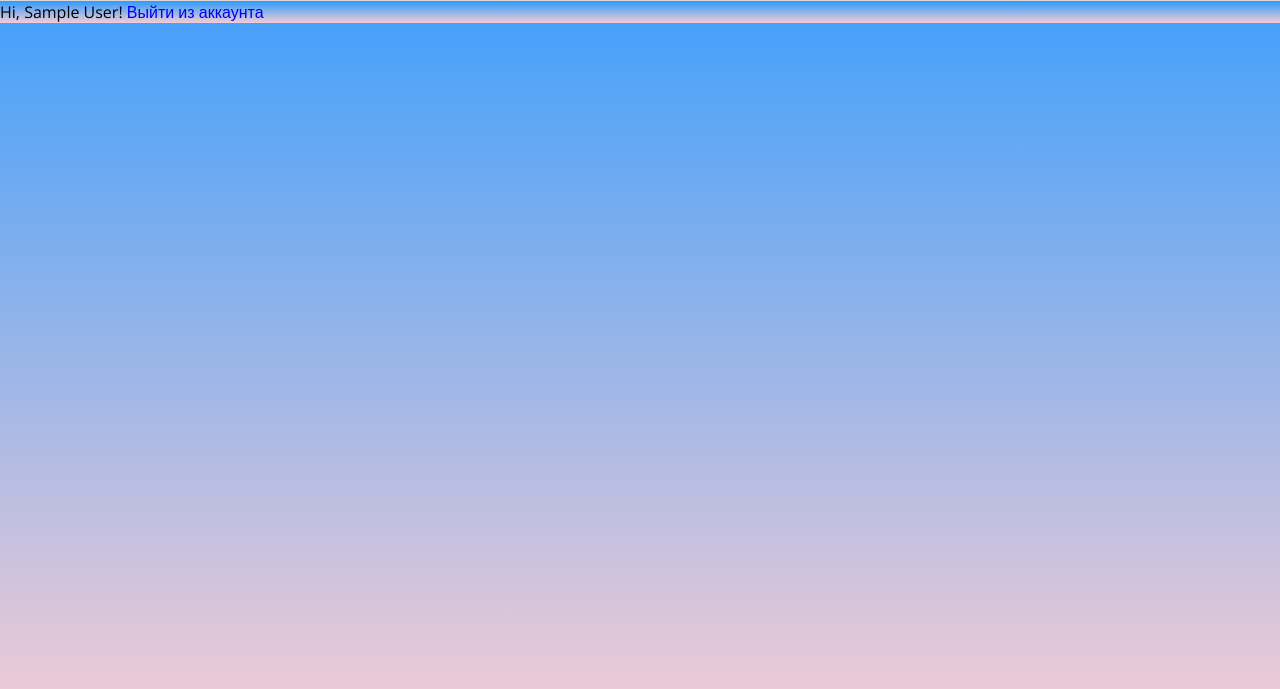
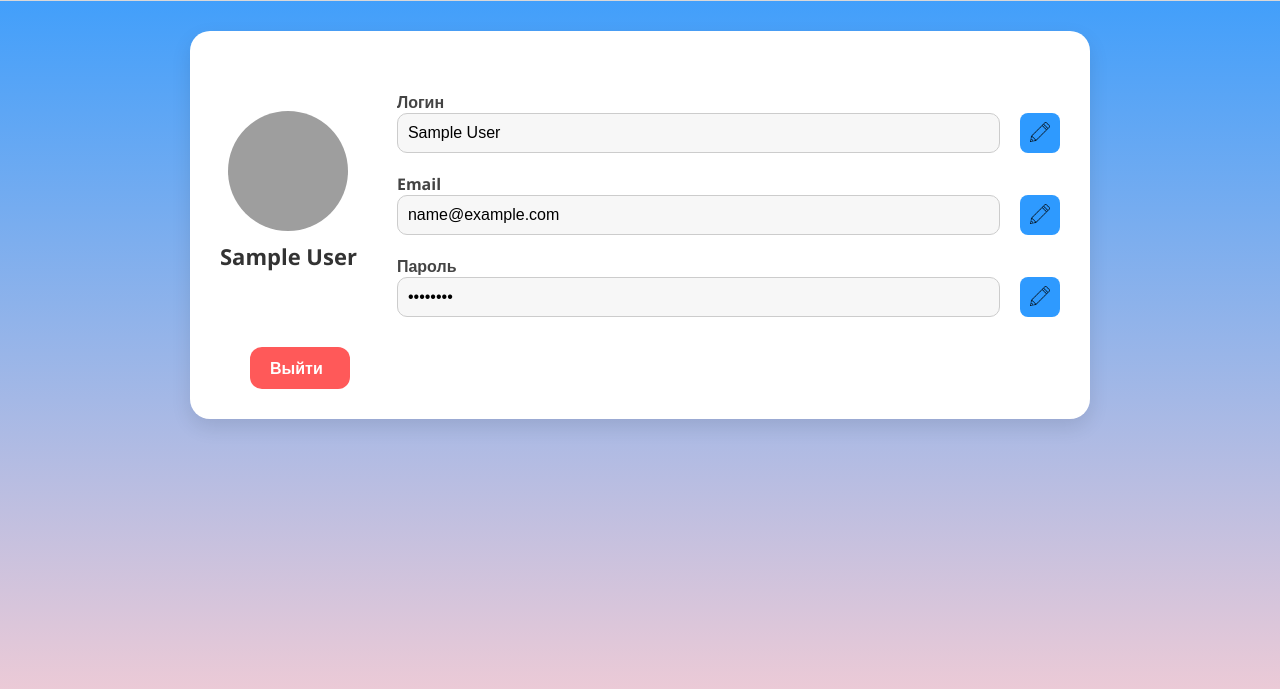
Before and after one commit to NonsmeNo/EdicationPlatform, a Flask app: page /profile in a window 1280 px wide. Shown: the part 80-769 px from the top of the page. Run offline with Flask 3, Linux system fonts and the light colour scheme; the visitor is signed in with stand-in values (Sample User, id 1); some libraries are stand-ins or nearby versions; grey boxes are pictures that could not be loaded.

Commit message:
Changed profile html+css

```diff
--- a/app.py
+++ b/app.py
@@ -1,8 +1,10 @@
-from flask import Flask, render_template, request, redirect, url_for
+import os
+from flask import Flask, render_template, request, redirect, url_for, jsonify
 from flask_sqlalchemy import SQLAlchemy
 from flask_login import LoginManager, login_user, logout_user, current_user, login_required
 from werkzeug.security import generate_password_hash, check_password_hash
 from email_validator import validate_email, EmailNotValidError
+from werkzeug.utils import secure_filename
 
 from config import Config
 from models import db, Users, Themes, Tasks, Templates, SavedTasks
@@ -118,7 +120,7 @@ def register():
 
         # запись информации о новом пользователе в бд
         hash = generate_password_hash(password)
-        new_user = Users(name=name, email=email, password=hash)
+        new_user = Users(name=name, email=email, password=hash, img='img/profile.png')
         db.session.add(new_user)
         db.session.commit()
 
@@ -136,6 +138,52 @@ def logout():
     logout_user()
     return redirect(url_for('index'))
 
+
+# Профиль
+
+# Изменение фотографии
+ALLOWED_EXTENSIONS = {'png', 'jpg', 'jpeg', 'gif'}
+def allowed_file(filename):
+    return '.' in filename and filename.rsplit('.', 1)[1].lower() in ALLOWED_EXTENSIONS
+
+@app.route('/upload_avatar', methods=['POST'])
+@login_required
+def upload_avatar():
+    file = request.files.get('avatar')
+    if not file or not allowed_file(file.filename):
+        return jsonify({'message': 'Файл не получен или формат не поддерживается'}), 400
+
+    ext = file.filename.rsplit('.', 1)[1].lower()
+    filename = secure_filename(f"user_{current_user.id}.{ext}")
+    path = os.path.join('static', 'img/users', filename)
+    file.save(path)
+
+    current_user.img = f"img/users/{filename}"
+    db.session.commit()
+
+    return jsonify({'message': 'Фото обновлено', 'filename': current_user.img})
+
+# Изменение имени/email/пароля
+@app.route('/update_profile_field', methods=['POST'])
+@login_required
+def update_profile_field():
+    data = request.get_json()
+    field = data.get('field')
+    value = data.get('value')
+
+    if field == 'логин':
+        current_user.name = value
+    elif field == 'email':
+        current_user.email = value
+    elif field == 'пароль':
+        # хеширование пароля
+        from werkzeug.security import generate_password_hash
+        current_user.password = generate_password_hash(value)
+    else:
+        return jsonify({'status': 'error', 'message': 'Недопустимое поле'}), 400
+
+    db.session.commit()
+    return jsonify({'status': 'ok'})
 
 
 # Графический калькулятор
--- a/static/css/calculate.css
+++ b/static/css/calculate.css
@@ -1,12 +1,6 @@
 
-:root {
-    --blue: #2E9AFF;
-    --light-pink: #f3ccd5;
-}
 
 .content {
-    background-image: linear-gradient(var(--blue), var(--light-pink));
-    box-sizing: border-box;
     width: 100%;
     height: calc(100vh - 81px);
     display: flex;
--- a/static/css/profile.css
+++ b/static/css/profile.css
@@ -1,14 +1,172 @@
-:root {
-    --blue: #2E9AFF;
-    --light-pink: #f3ccd5;
+.profile-card-container {
+    display: flex;
+    justify-content: center;
 }
 
-body {
-    margin: 0;
-    padding: 0;
-    box-sizing: border-box;
+.profile-card-block {
+    box-shadow: 0 8px 20px rgba(0,0,0,0.1);
+    border-radius: 20px;
+    background-color: white;
+    margin: 30px 15px;
+
+
+    display: flex;
+    flex-direction: column;
+    padding: 30px;
+    width: 100%;
+    max-width: 900px;
 }
 
-.content {
-    background-image: linear-gradient(var(--blue), var(--light-pink));
+
+.profile-card {
+    border-radius: 20px;
+
+    display: flex;
+    flex-direction: column;
+    padding: 30px 0;
+    width: 100%;
 }
+
+
+
+
+/* Фото + имя */
+.profile-left {
+    margin-bottom: 30px;
+    display: flex;
+    flex-direction: column;
+    align-items: center;
+}
+
+.profile-img {
+    width: 120px;
+    height: 120px;
+    border-radius: 50%;
+    object-fit: cover;
+    margin-bottom: 10px;
+}
+
+.profile-img:hover {
+    transform: scale(1.1);
+    box-shadow: 0 0 15px rgba(0, 0, 0, 0.3);
+}
+
+.profile-name {
+    font-size: 22px;
+    margin-bottom: 10px;
+    color: #333;
+}
+
+
+
+
+
+/* Изменение данных */
+.profile-right {
+    display: flex;
+    flex-direction: column;
+    gap: 20px;
+}
+
+.input-group {
+    display: flex;
+    flex-direction: column;
+    justify-content: start;
+}
+
+.input-edit {
+    width: 100%;
+    display: flex;
+    flex-direction: row;
+    justify-content: space-between;
+}
+
+
+.input-group label {
+    font-weight: bold;
+    color: #444;
+}
+
+.input-group input {
+    width: 100%;
+    padding: 10px;
+    border: 1px solid #ccc;
+    border-radius: 10px;
+    font-size: 16px;
+    background-color: #f7f7f7;
+}
+
+.input-group input:focus {
+    outline: none;
+    border-color: var(--blue);
+    box-shadow: 0 0 15px rgba(123, 191, 255);
+}
+
+
+.edit-btn {
+    background: var(--blue);
+    color: white;
+    border: none;
+    padding: 8px 10px;
+    border-radius: 8px;
+    cursor: pointer;
+    font-size: 14px;
+
+    margin-left: 20px;
+}
+
+.input-edit img{
+    width: 20px;
+    height: auto;
+}
+
+.edit-btn:hover {
+    background-color: #2384e2;
+}
+
+
+
+
+
+/* Кнопка выйти */
+.logout-btn {
+    background-color: var(--header-active-color);
+    color: white;
+    padding: 10px 20px;
+    border-radius: 12px;
+    border: none;
+    text-decoration: none;
+    font-weight: bold;
+    transition: background-color 0.3s ease;
+    width: 100px;
+}
+
+.logout-btn:hover {
+    background-color: #e94e4e;
+}
+
+
+
+
+/* Адаптация десктоп */
+@media screen and (min-width: 1050px) {
+    .profile-card {
+        flex-direction: row;
+        gap: 40px;
+    }
+
+    .profile-left {
+        margin-top: 20px;
+    }
+
+    .profile-right {
+        flex: 2;
+        justify-content: center;
+    }
+
+    .logout-btn {
+        margin-left: 30px;
+    }
+
+
+}
--- /dev/null
+++ b/static/js/auth/profile.js
@@ -0,0 +1,95 @@
+document.addEventListener('DOMContentLoaded', () => {
+
+
+// Редактирование данных пользователя
+const editButtons = document.querySelectorAll('.edit-btn');
+
+
+editButtons.forEach(button => {
+    button.addEventListener('click', () => {
+        const input = button.previousElementSibling;
+        const label = button.closest('.input-group').querySelector('label').textContent.toLowerCase();
+        const icon = button.querySelector('img');
+
+        if (input.hasAttribute('readonly')) {
+            input.removeAttribute('readonly');
+            input.focus();
+
+            const val = input.value;
+            input.value = '';
+            input.value = val;
+
+            icon.src = '/static/img/check.png';
+            icon.alt = 'Сохранить';
+        } else {
+            const value = input.value;
+
+                if (value === '') {
+                input.focus();
+                return;
+            }
+
+
+            fetch('/update_profile_field', {
+                method: 'POST',
+                headers: {
+                    'Content-Type': 'application/json'
+                },
+                body: JSON.stringify({ field: label, value: value })
+            })
+            .then(res => res.json())
+            .then(data => {
+                if (data.status === 'ok') {
+                    input.setAttribute('readonly', true);
+
+
+                    icon.src = '/static/img/pencil.png';
+                    icon.alt = 'Редактировать';
+                }
+
+                if (label === 'логин') {
+                    const profileName = document.querySelector('.profile-name');
+                    if (profileName) profileName.textContent = value;
+                }
+            })
+            .catch(err => {
+                console.error('Ошибка запроса:', err);
+            });
+        }
+    });
+});
+
+
+
+
+
+// Изменение аватарки
+const profileImg = document.getElementById('profile-img');
+
+// Для смены фото создаем скрытый input
+const fileInput = document.createElement('input');
+fileInput.type = 'file';
+fileInput.accept = 'image/*';
+fileInput.style.display = 'none';
+
+fileInput.addEventListener('change', () => {
+    const file = fileInput.files[0];
+    if (!file) return;
+
+    profileImg.src = URL.createObjectURL(file);
+    const formData = new FormData();
+    formData.append('avatar', file);
+
+    fetch('/upload_avatar', {
+        method: 'POST',
+        body: formData
+    });
+});
+
+
+    document.body.appendChild(fileInput);
+
+    profileImg.addEventListener('click', () => {
+        fileInput.click();
+    });
+});
--- a/templates/login.html
+++ b/templates/login.html
@@ -14,7 +14,7 @@
 
 <div class="content">
     <div class="logo">
-        MathHelper
+        <a href="{{ url_for('index') }}">MathHelper</a>
     </div>
     <form action="/login" method="post" class="">
         <div class="form-title">
--- a/templates/profile.html
+++ b/templates/profile.html
@@ -1,17 +1,55 @@
 {% extends 'base.html' %}
-{% block title %}
-MathHelper - личный кабинет
-{% endblock %}
+{% block title %}MathHelper - Личный кабинет{% endblock %}
+
 {% block myhead %}
 <link rel="stylesheet" href="{{ url_for('static', filename='css/profile.css') }}">
-<script src="{{ url_for('static', filename='js/sloganSwitcher.js') }}"></script>
+<script src="{{ url_for('static', filename='js/auth/profile.js') }}"></script>
 {% endblock %}
 
 {% block body %}
 
-<div class="content">
-    Hi, {{ user.name }}!
-    <a href="/logout">Выйти из аккаунта</a>
+<div class="profile-card-container">
+    <div class="profile-card-block">
+        <div class="profile-card">
+            <div class="profile-left">
+                <img src="{{ url_for('static', filename=user.img) }}" alt="Profile Image" class="profile-img" id="profile-img" onclick="changeProfileImage()">
+                <h2 class="profile-name">{{ user.name }}</h2>
+            </div>
+            <div class="profile-right">
+                <div class="input-group">
+                    <label>Логин</label>
+                    <div class="input-edit">
+                        <input type="text" value="{{ user.name }}" readonly maxlength="30">
+                        <button class="edit-btn">
+                            <img src="{{ url_for('static', filename='img/pencil.png') }}" alt="Редактировать" class="edit-icon">
+                        </button>
+                    </div>
+                </div>
+
+                <div class="input-group">
+                    <label>Email</label>
+                    <div class="input-edit">
+                        <input type="email" value="{{ user.email }}" readonly maxlength="100">
+                        <button class="edit-btn">
+                            <img src="{{ url_for('static', filename='img/pencil.png') }}" alt="Редактировать" class="edit-icon">
+                        </button>
+                    </div>
+                </div>
+
+                <div class="input-group">
+                    <label>Пароль</label>
+                    <div class="input-edit">
+                        <input type="password" value="********" readonly maxlength="50">
+                        <button class="edit-btn">
+                            <img src="{{ url_for('static', filename='img/pencil.png') }}" alt="Редактировать" class="edit-icon">
+                        </button>
+                    </div>
+
+                </div>
+            </div>
+        </div>
+        <a href="/logout" class="logout-btn">Выйти</a>
+    </div>
 </div>
 
 {% endblock %}
--- a/templates/register.html
+++ b/templates/register.html
@@ -13,7 +13,7 @@
 <body>
     <div class="content">
         <div class="logo">
-            MathHelper
+            <a href="{{ url_for('index') }}">MathHelper</a>
         </div>
         <form action="/register" method="post" class="">
             <div class="form-title">
```
Also changed, not shown: static/css/auth.css (+10 -2 lines), app.db, static/img/check.png (added), static/img/pencil.png (added), static/img/profile.png (added), static/img/users/user_5.png (added), static/img/users/user_6.png (added).
